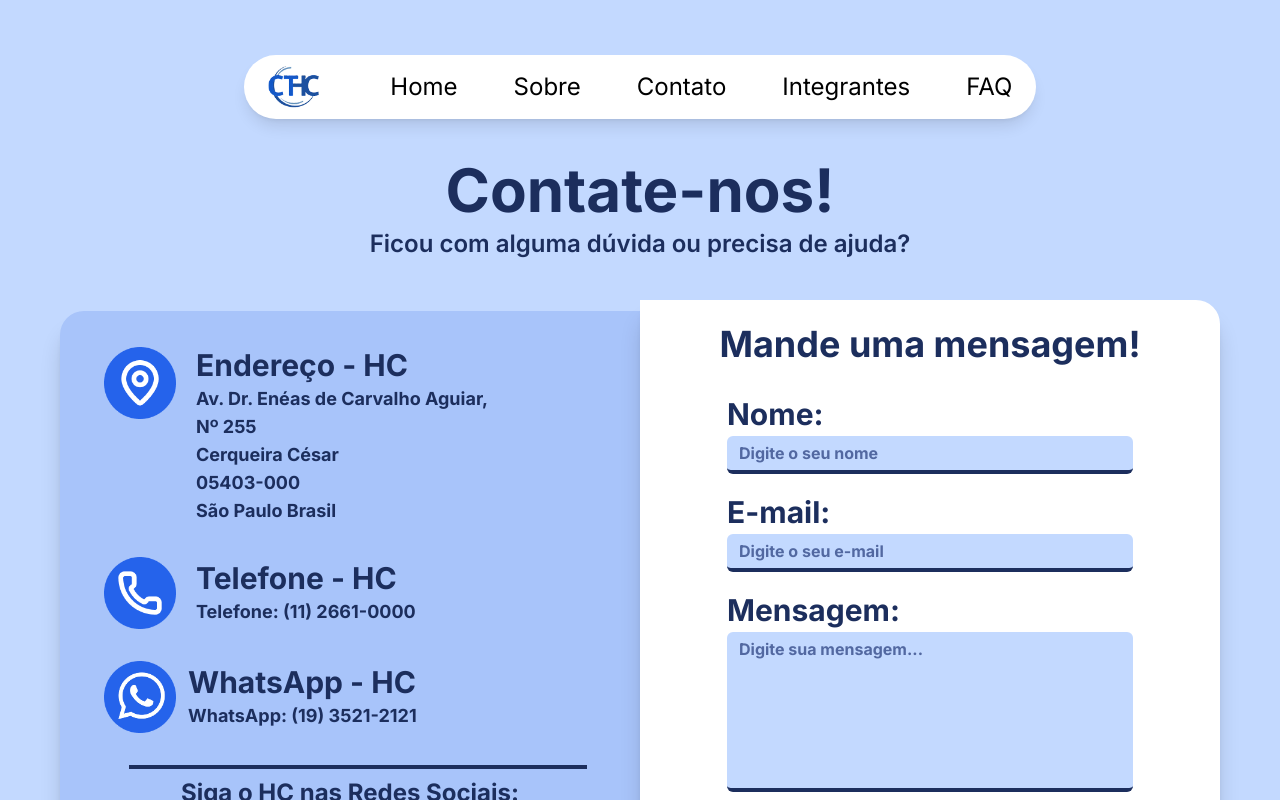
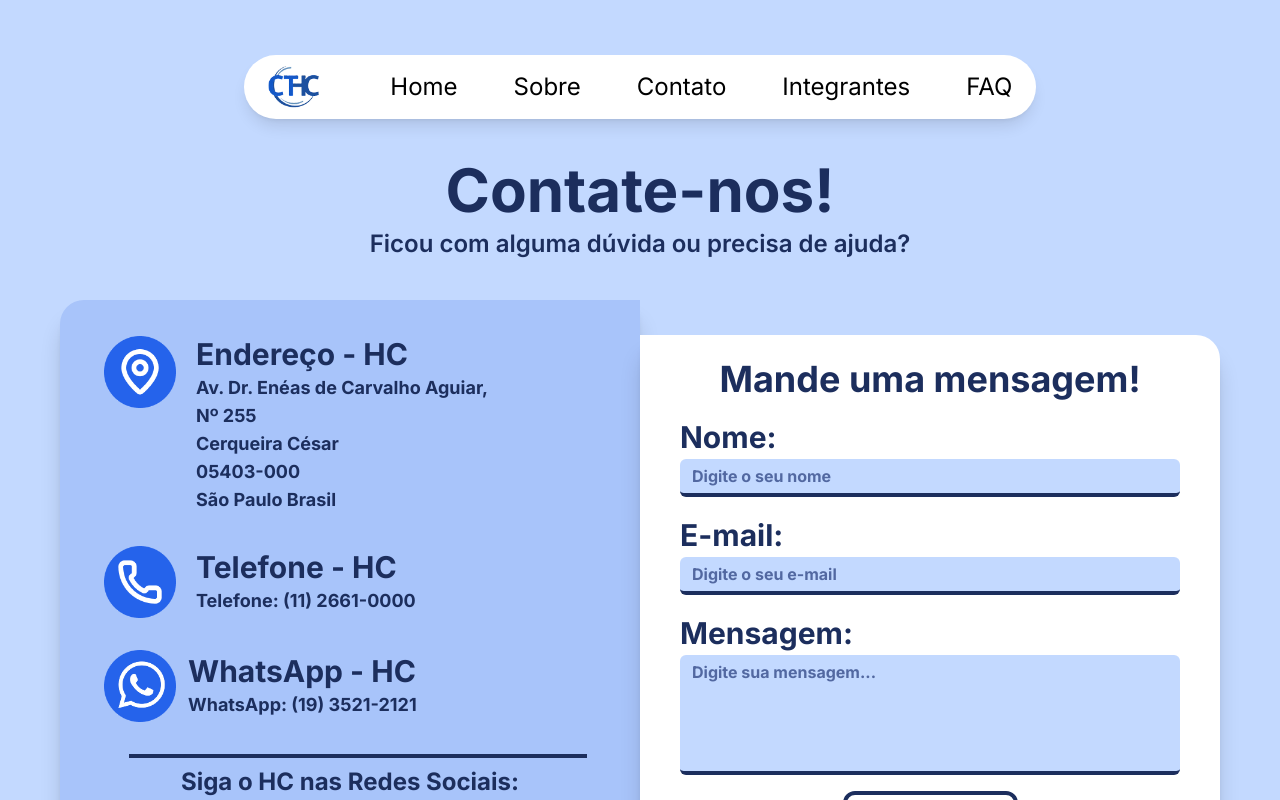
Before and after one commit to BSM-Challenge/ct-hc, a React (Vite) app: page /contato in a window 1280 px wide. Shown: the top 800 px of the page. Built offline with nearby package versions, Linux system fonts and the light colour scheme; a web font is replaced by a local one.

Commit message:
Finalizando responsividade para large devices.

```diff
--- a/src/routes/Contato/index.tsx
+++ b/src/routes/Contato/index.tsx
@@ -13,7 +13,7 @@ export default function Contato() {
       sm:flex-col lg:flex-row 2xl:h-[100%] 2xl:w-[100%]">
         <section className="bg-[var(--light-blue-2)] rounded-bl-3xl rounded-tl-3xl p-6 flex-1 w-1/2 shadow-xl/20
         sm:w-[80%] sm:rounded-3xl sm:self-center sm:mb-10
-        lg:rounded-br-none lg:rounded-tr-none lg:mb-0">
+        lg:rounded-br-none lg:rounded-tr-none lg:mb-0 lg:w-[100%]">
           <div className="flex flex-col sm:ml-4 md:items-center lg:px-1 lg:py-3 lg:items-start">
 
             {/* card endereço */}
@@ -88,20 +88,23 @@ export default function Contato() {
 
         <section className="bg-[var(--color-white)] rounded-br-3xl rounded-tr-3xl w-1/2 shadow-xl/20
         sm:w-[80%] sm:rounded-3xl sm:self-center sm:mb-10
-        lg:rounded-bl-none lg:rounded-tl-none lg:mb-0 lg:w-1/2">
-          <div className="flex flex-col items-start w-[100%] h-[100%] pt-6 sm:items-center">
+        lg:rounded-bl-none lg:rounded-tl-none lg:mb-0 lg:w-1/2 lg:h-132">
+          <div className="flex flex-col items-start w-[100%] h-[100%] pt-6 sm:items-center lg:items-start">
             <h2 className="text-[var(--dark-blue-title)] text-4xl font-bold mb-8
-            sm:text-center sm:text-3xl md:text-4xl">Mande uma mensagem!</h2>
+            sm:text-center sm:text-3xl md:text-4xl lg:self-center lg:mb-5">Mande uma mensagem!</h2>
 
-            <form className="flex flex-col w-[50%] h-[100%] sm:w-[80%] md:w-[70%]">
+            <form className="flex flex-col w-[50%] h-[100%]
+            sm:w-[80%] md:w-[70%] lg:py-0 lg:px-10 lg:w-[100%]">
               <label htmlFor="nome" className="text-[var(--dark-blue-title)] font-bold text-3xl mb-1">Nome:</label>
-              <input type="text" placeholder="Digite o seu nome" className="bg-[var(--light-blue)] w-[100%] placeholder:text-[var(--dark-blue-2)] placeholder:font-bold rounded-md py-[5px] pl-3 mb-5 border-b-4 border-[var(--dark-blue-title)]"/>
+              <input type="text" placeholder="Digite o seu nome" className="bg-[var(--light-blue)] w-[100%] placeholder:text-[var(--dark-blue-2)] placeholder:font-bold rounded-md py-[5px] pl-3 mb-5 border-b-4 border-[var(--dark-blue-title)] "/>
 
               <label htmlFor="email" className="text-[var(--dark-blue-title)] font-bold text-3xl mb-1">E-mail:</label>
               <input type="email" placeholder="Digite o seu e-mail" className="bg-[var(--light-blue)] placeholder:text-[var(--dark-blue-2)] placeholder:font-bold rounded-md py-[5px] pl-3 mb-5 border-b-4 border-[var(--dark-blue-title)]" />
 
               <label htmlFor="mensagem" className="text-[var(--dark-blue-title)] font-bold text-3xl mb-1">Mensagem:</label>
-              <textarea placeholder="Digite sua mensagem..." className="bg-[var(--light-blue)] placeholder:text-[var(--dark-blue-2)] placeholder:font-bold rounded-md py-[5px] pl-3 mb-8 w-[100%] h-40 resize-none border-b-4 border-[var(--dark-blue-title)]" />
+              <textarea placeholder="Digite sua mensagem..."
+              className="bg-[var(--light-blue)] placeholder:text-[var(--dark-blue-2)] placeholder:font-bold rounded-md py-[5px] pl-3 mb-8 w-[100%] h-40 resize-none border-b-4 border-[var(--dark-blue-title)] lg:h-30 lg:mb-4" />
+
               <button className="text-[var(--dark-blue-title)] text-2xl font-bold border-4 border-[var(--dark-blue-title)] rounded-xl p-2 w-[35%] mb-10 self-center hover:bg-[var(--light-blue)] hover:text-[var(--color-blue-2)] hover:border-[var(--color-blue-2)] cursor-pointer transition-colors duration-300">Enviar</button>
             </form>
           </div>
```
